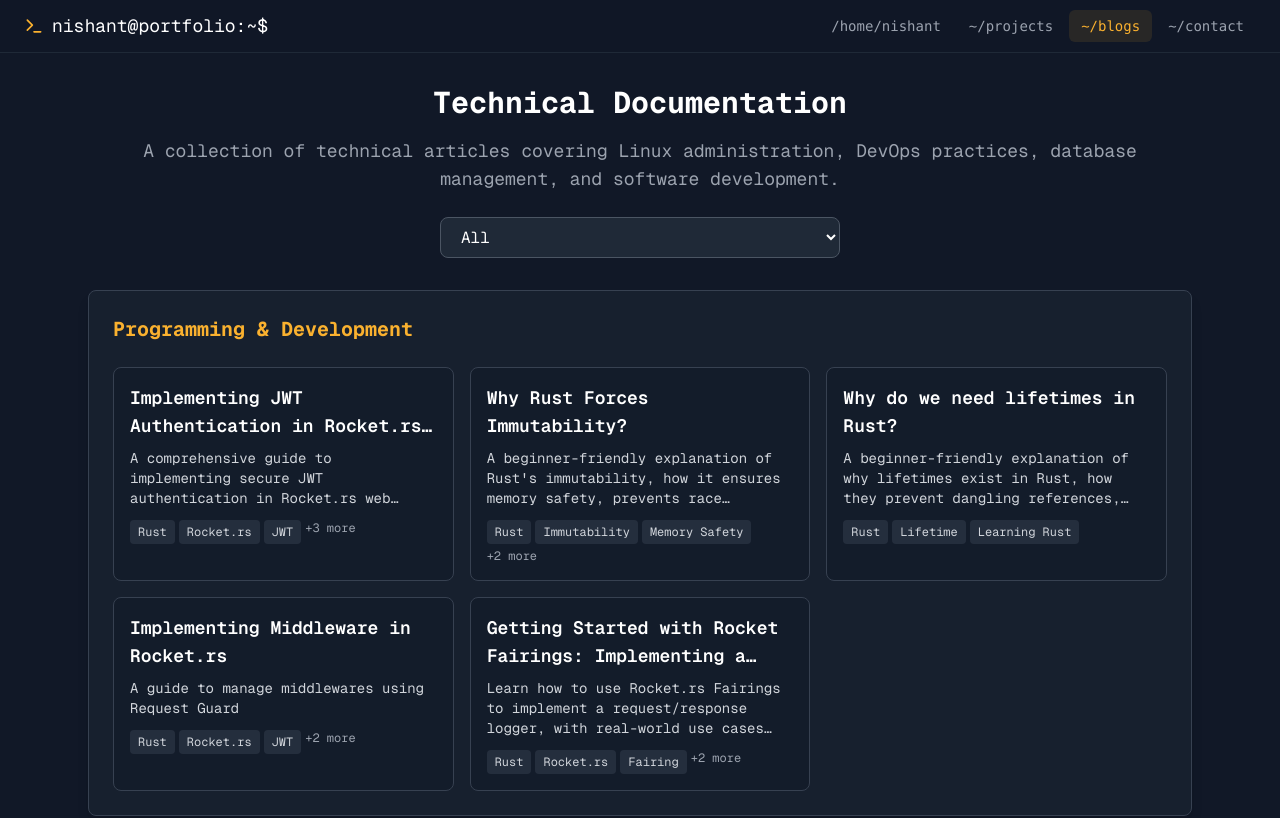
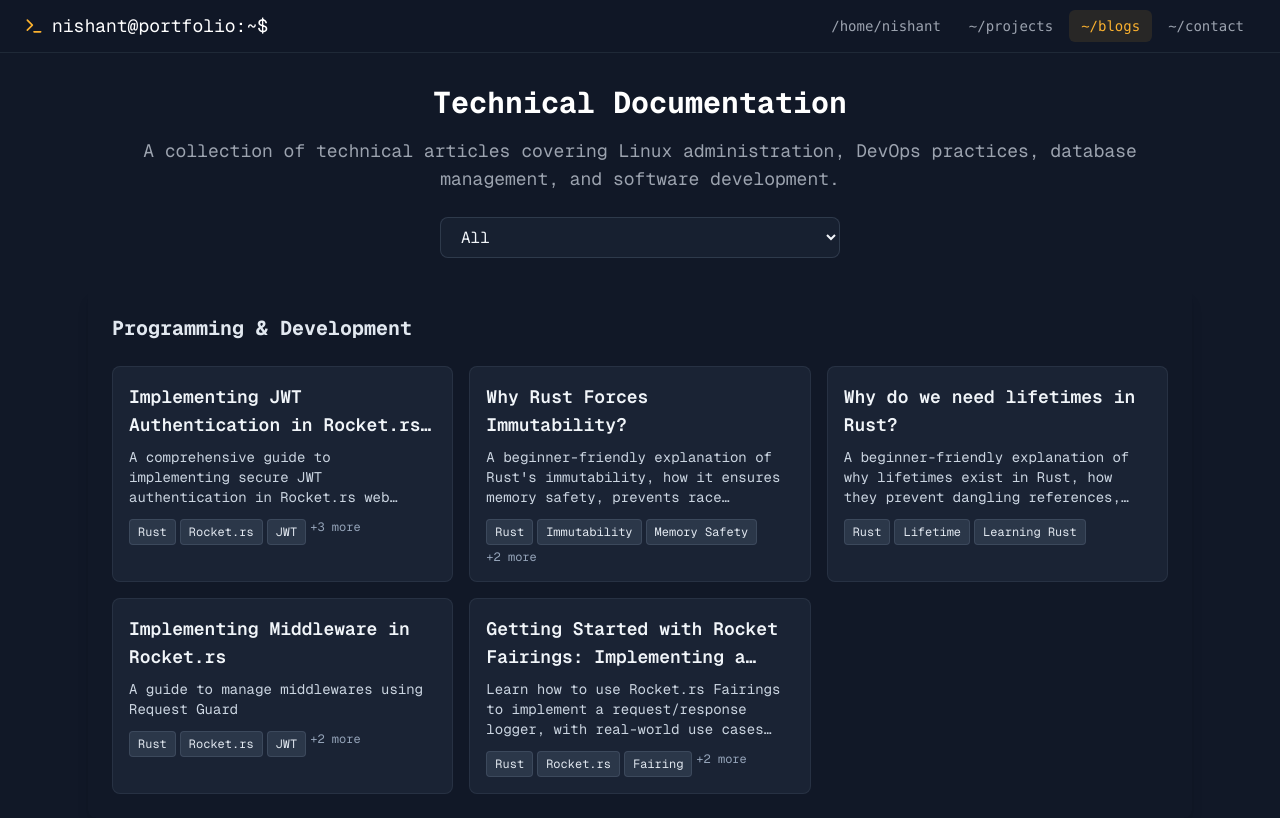
Before and after one commit to nishujangra/Portfolio, a React (Vite) app: page /blogs in a window 1280 px wide. Shown: the top 818 px of the page. Built offline with nearby package versions, Linux system fonts and the light colour scheme.

Commit message:
blog separation line

```diff
--- a/src/pages/Blogs/Blogs.tsx
+++ b/src/pages/Blogs/Blogs.tsx
@@ -35,10 +35,10 @@ const Blogs = () => {
                         <select
                             value={selectedCategory}
                             onChange={(e) => setSelectedCategory(e.target.value)}
-                            className="bg-gray-800 border border-gray-600 text-white px-4 py-2 rounded-lg focus:outline-none focus:ring-2 focus:ring-gold focus:border-transparent"
+                            className="bg-slate-800/50 border border-slate-600/50 text-slate-100 px-4 py-2 rounded-lg focus:outline-none focus:ring-2 focus:ring-slate-400 focus:border-transparent hover:bg-slate-700/50 transition-colors duration-200"
                         >
                             {categories.map((category) => (
-                                <option key={category} value={category} className="bg-gray-800">
+                                <option key={category} value={category} className="bg-slate-800">
                                     {category}
                                 </option>
                             ))}
@@ -47,24 +47,25 @@ const Blogs = () => {
                 </div>
 
                 <div className="space-y-8">
-                    {Object.entries(filteredBlogs).map(([category, categoryBlogs]) => (
-                        <div key={category} className="bg-gray-800/50 p-6 rounded-lg shadow-lg border border-gray-700">
-                            <h2 className="text-xl font-bold mb-6 text-gold">
+                    {Object.entries(filteredBlogs).map(([category, categoryBlogs], index) => (
+                        <>
+                        <div key={category} className="p-6 rounded-lg shadow-lg">
+                            <h2 className="text-xl font-bold mb-6 text-slate-200">
                                 {category}
                             </h2>
                             <div className="grid grid-cols-1 md:grid-cols-2 lg:grid-cols-3 gap-4">
                                 {categoryBlogs.map((blog, index) => (
-                                    <div key={index} className="bg-gray-900/50 p-4 rounded-lg border border-gray-700 hover:bg-gray-800/70 transition-colors duration-200">
+                                    <div key={index} className="bg-slate-700/30 p-4 rounded-lg border border-slate-600/30 hover:bg-slate-600/40 transition-colors duration-200">
                                         <Link
                                             to={blog.url}
                                             target="_blank"
                                             rel="noopener noreferrer"
                                             className="block h-full"
                                         >
-                                            <h3 className="text-lg font-semibold text-white hover:text-gold transition-colors duration-200 mb-2 line-clamp-2">
+                                            <h3 className="text-lg font-semibold text-slate-100 hover:text-white transition-colors duration-200 mb-2 line-clamp-2">
                                                 {blog.title}
                                             </h3>
-                                            <p className="text-gray-300 text-sm mb-3 line-clamp-3">
+                                            <p className="text-slate-300 text-sm mb-3 line-clamp-3">
                                                 {blog.description}
                                             </p>
                                             {blog.tags && (
@@ -72,13 +73,13 @@ const Blogs = () => {
                                                     {blog.tags.slice(0, 3).map((tag, tagIndex) => (
                                                         <span
                                                             key={tagIndex}
-                                                            className="text-xs px-2 py-1 bg-gray-700/50 text-gray-300 rounded"
+                                                            className="text-xs px-2 py-1 bg-slate-600/40 text-slate-200 rounded border border-slate-500/30"
                                                         >
                                                             {tag}
                                                         </span>
                                                     ))}
                                                     {blog.tags.length > 3 && (
-                                                        <span className="text-xs text-gray-400">
+                                                        <span className="text-xs text-slate-400">
                                                             +{blog.tags.length - 3} more
                                                         </span>
                                                     )}
@@ -89,11 +90,18 @@ const Blogs = () => {
                                 ))}
                             </div>
                         </div>
+
+                        {index !== Object.entries(filteredBlogs).length - 1 && (
+                            <div className="flex justify-center my-8">
+                                <div className="w-96 h-px bg-gradient-to-r from-transparent via-slate-500 to-transparent"></div>
+                            </div>
+                        )}
+                        </>
                     ))}
                 </div>
 
                 <div className="mt-8 text-center">
-                    <p className="text-gray-400 text-sm">
+                    <p className="text-slate-400 text-sm">
                         {selectedCategory === "All"
                             ? `Total: ${blogs.length} articles`
                             : `${filteredBlogs[selectedCategory]?.length || 0} articles in ${selectedCategory}`
```
